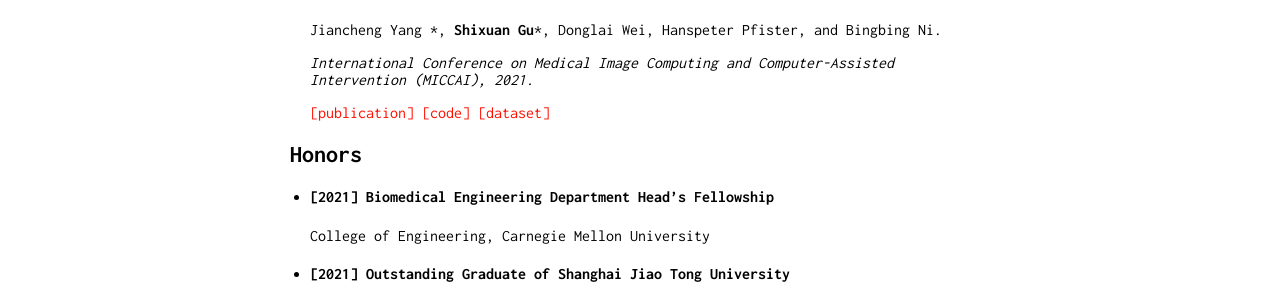
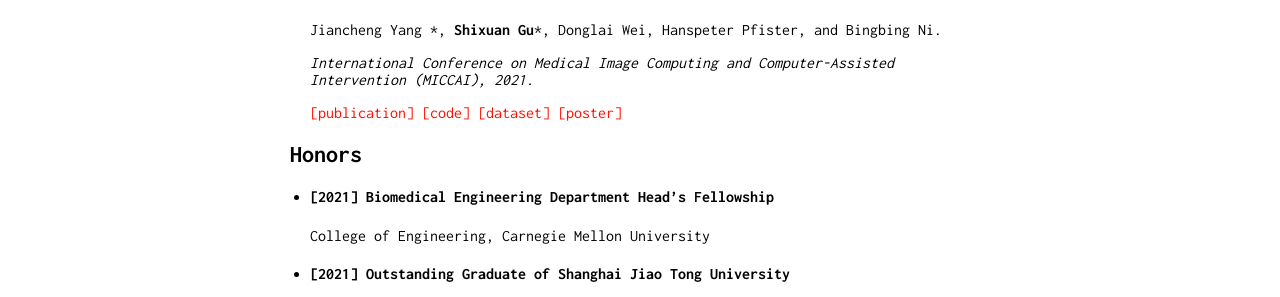
Before and after one commit to ShixuanGu/ShixuanGu.github.io, a Jekyll site: the page built from index.md, in a window 1280 px wide. Shown: the part 461-758 px from the top of the page. Built offline with Jekyll 4.4.1, drawn with Linux system fonts in a browser that asks for light colours; our own code applies the rules of GitHub Pages for plain Markdown files.

Commit message:
update poster

```diff
--- a/index.md
+++ b/index.md
@@ -24,7 +24,9 @@ Medical image analysis, 3D computer vision, machine learning, and medical roboti
 
   *International Conference on Medical Image Computing and Computer-Assisted Intervention (MICCAI), 2021.*
 
-  [[publication]](https://link.springer.com/chapter/10.1007/978-3-030-87193-2_58) [[code]](https://github.com/M3DV/RibSeg) [[dataset]](https://zenodo.org/record/5336592)
+  [[publication]](https://link.springer.com/chapter/10.1007/978-3-030-87193-2_58) [[code]](https://github.com/M3DV/RibSeg) [[dataset]](https://zenodo.org/record/5336592) [[poster]](./publication_info/poster_ribseg)
+
+
 
 ## Honors
 
```
Also changed, not shown: contact.md (+1 -0 lines), bits-logo.png (deleted), 1 other file.
